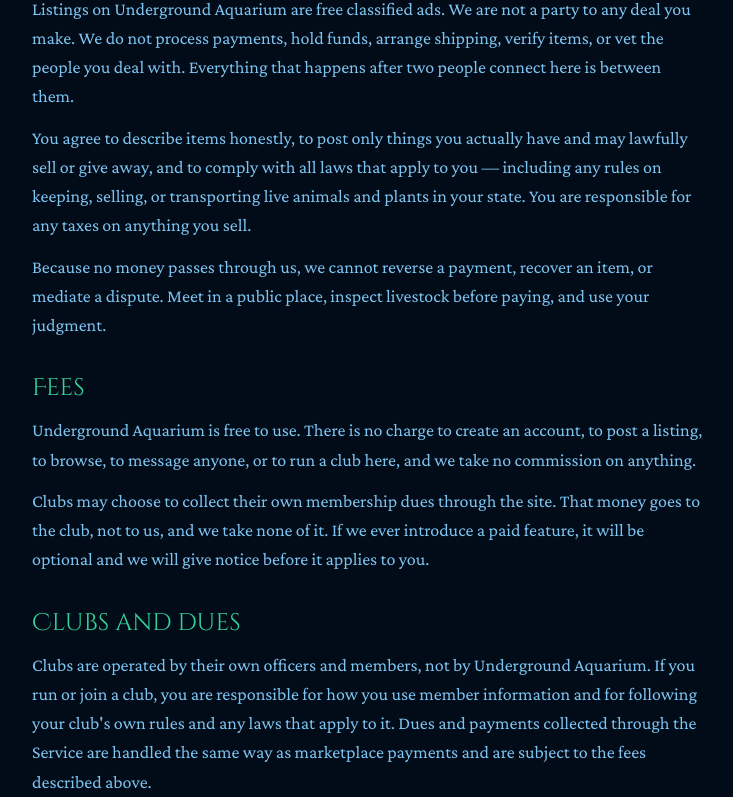
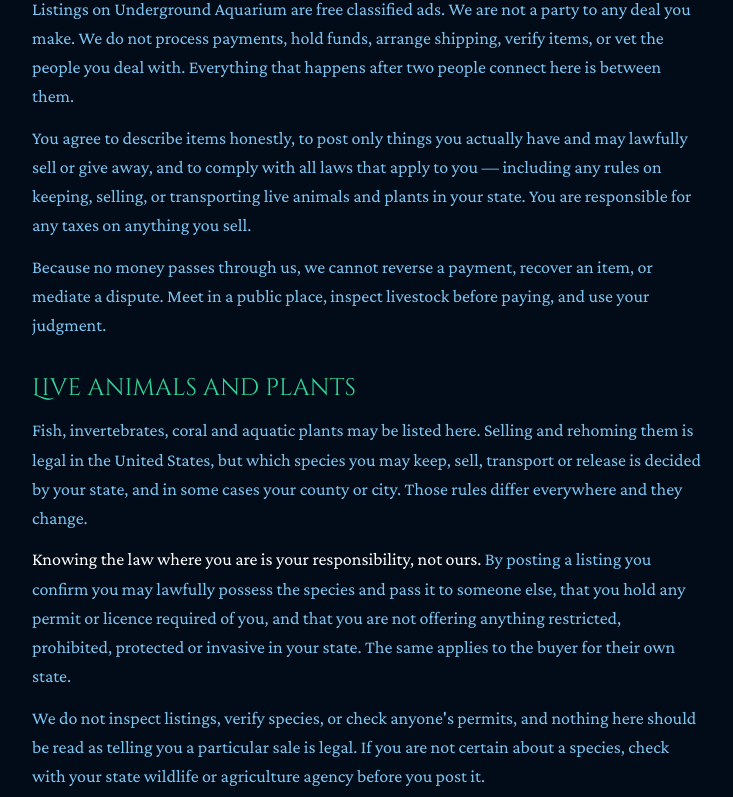
Before and after one commit to Blixx23/underground-aquarium, a Next.js app: page /terms in a window 1280 px wide. Shown: the part 2000-2797 px from the top of the page, without its empty margins (272-1005 px from the left). Built offline with nearby package versions, Linux system fonts and the light colour scheme; no server answers.

Commit message:
Live animals and plants policy

```diff
--- a/src/app/terms/page.tsx
+++ b/src/app/terms/page.tsx
@@ -165,6 +165,46 @@ export default function TermsPage() {
               Because no money passes through us, we cannot reverse a payment,
               recover an item, or mediate a dispute. Meet in a public place,
               inspect livestock before paying, and use your judgment.
+            </p>
+          </section>
+
+          <section className="space-y-3">
+            <h2 className="font-display text-2xl text-emerald-400">
+              Live animals and plants
+            </h2>
+            <p>
+              Fish, invertebrates, coral and aquatic plants may be listed here.
+              Selling and rehoming them is legal in the United States, but which
+              species you may keep, sell, transport or release is decided by
+              your state, and in some cases your county or city. Those rules
+              differ everywhere and they change.
+            </p>
+            <p>
+              <span className="text-white">
+                Knowing the law where you are is your responsibility, not ours.
+              </span>{" "}
+              By posting a listing you confirm you may lawfully possess the
+              species and pass it to someone else, that you hold any permit or
+              licence required of you, and that you are not offering anything
+              restricted, prohibited, protected or invasive in your state. The
+              same applies to the buyer for their own state.
+            </p>
+            <p>
+              We do not inspect listings, verify species, or check anyone&apos;s
+              permits, and nothing here should be read as telling you a
+              particular sale is legal. If you are not certain about a species,
+              check with your state wildlife or agriculture agency before you
+              post it.
+            </p>
+            <p>
+              Never release aquarium livestock or plants into a waterway, storm
+              drain or the wild. Rehome it, or ask in the forums and somebody
+              will take it.
+            </p>
+            <p>
+              We may remove any listing at our discretion, including anything we
+              believe is restricted where the poster is, anything cruel or
+              neglectful, and anything that misrepresents what is being offered.
             </p>
           </section>
 
--- a/src/components/marketplace/PostListingForm.tsx
+++ b/src/components/marketplace/PostListingForm.tsx
@@ -20,6 +20,16 @@ import { LISTING_LIFETIME_DAYS } from "@/lib/config";
 import { prepareImage } from "@/lib/images/prepareImage";
 
 const MAX_PHOTOS = 8;
+
+// Anything alive is regulated differently state to state, so these categories
+// get a reminder that checking the rules is the poster's job.
+const LIVE_CATEGORIES = new Set([
+  "livestock-freshwater",
+  "livestock-saltwater",
+  "livestock-inverts",
+  "plants",
+]);
+
 
 type ListingKind = "sale" | "free" | "wanted";
 
@@ -526,6 +536,23 @@ export default function PostListingForm({
             </option>
           ))}
         </select>
+
+        {LIVE_CATEGORIES.has(category) && (
+          <div className="mt-3 rounded-xl border border-amber-500/30 bg-amber-500/10 px-4 py-3">
+            <p className="text-sm text-amber-200">
+              Which species you can legally sell, move or rehome is set by your
+              state, and it varies. Checking that for what you&apos;re posting
+              is on you, not us.
+            </p>
+            <p className="mt-1.5 text-xs text-amber-200/70">
+              Never release anything into the wild. See our{" "}
+              <Link href="/terms" className="underline hover:text-amber-100">
+                terms
+              </Link>
+              .
+            </p>
+          </div>
+        )}
       </div>
 
       {/* Where */}
```
